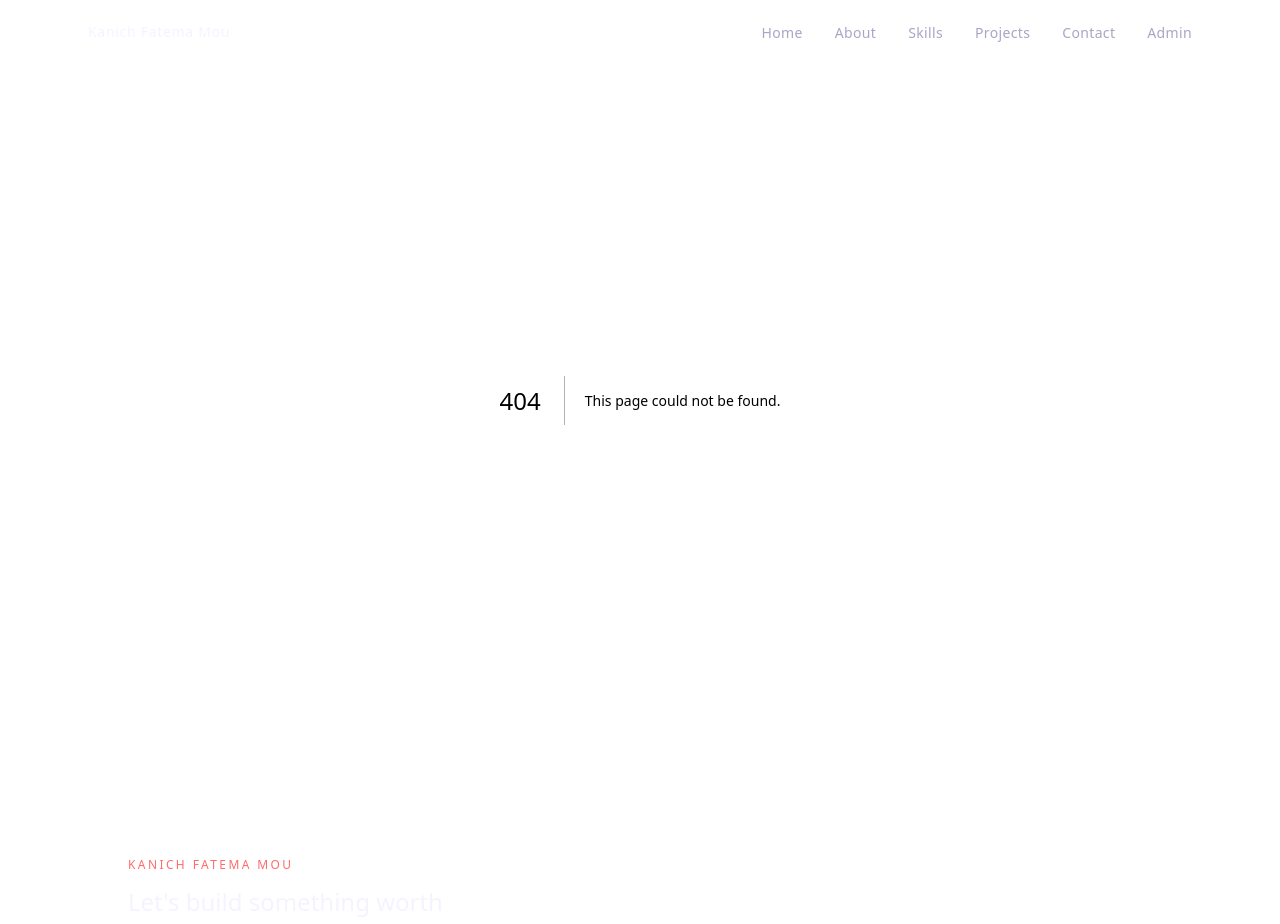
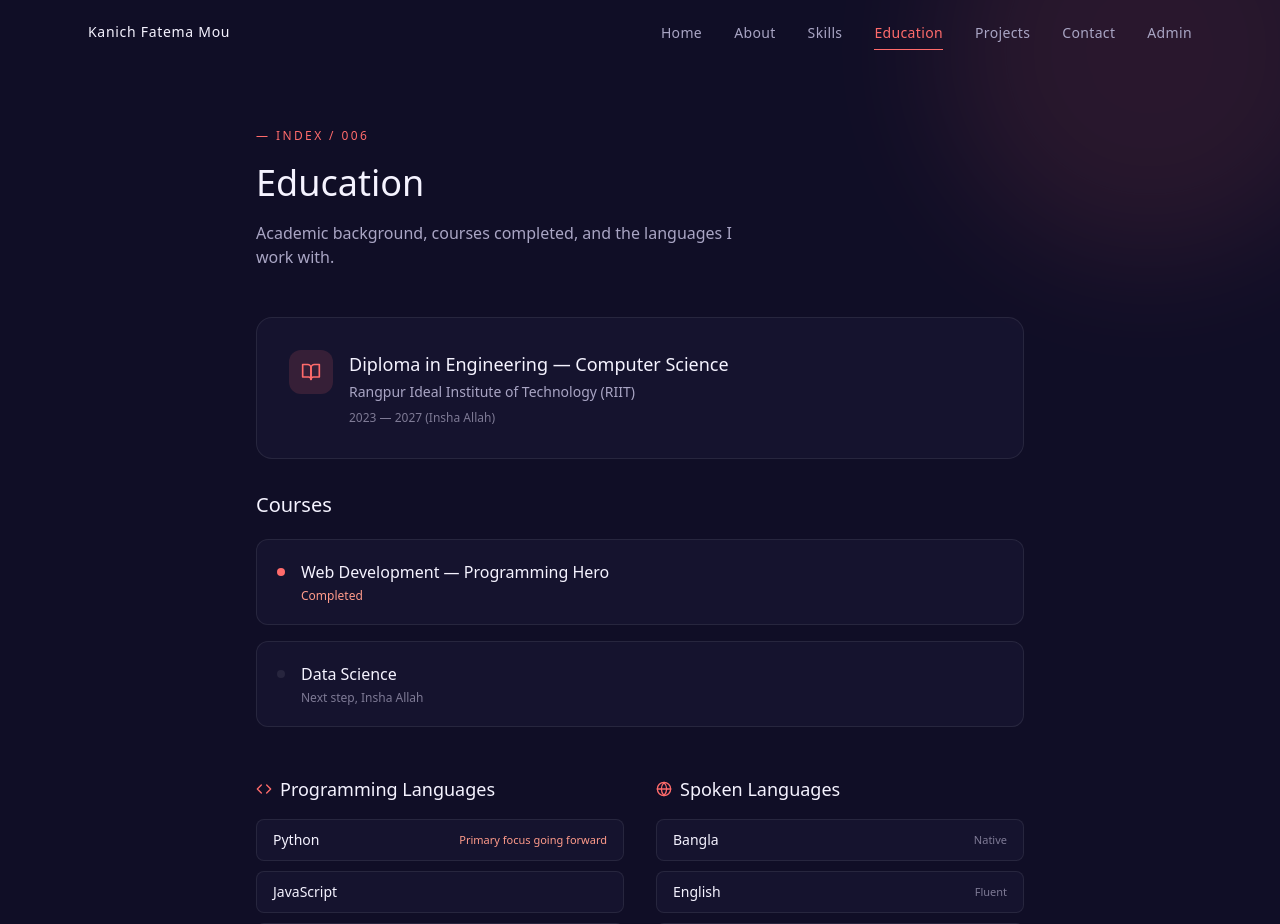
Before and after one commit to mouislambd/portfolio, a Next.js app: page /education in a window 1280 px wide. Before the commit this address had no page. Shown: the top 924 px of the page. Built offline with nearby package versions, Linux system fonts and the light colour scheme.

Commit message:
education added

```diff
--- /dev/null
+++ b/app/education/page.tsx
@@ -0,0 +1,9 @@
+import Education from '@/components/Education';
+
+export default function EducationPage() {
+    return (
+        <main>
+            <Education />
+        </main>
+    );
+}
--- /dev/null
+++ b/components/Education.tsx
@@ -0,0 +1,192 @@
+'use client';
+
+import { motion } from 'framer-motion';
+import { FiBookOpen, FiCode, FiGlobe, FiTrendingUp } from 'react-icons/fi';
+
+const container = {
+    hidden: {},
+    show: {
+        transition: {
+            staggerChildren: 0.1,
+            delayChildren: 0.1,
+        },
+    },
+};
+
+const item = {
+    hidden: { opacity: 0, y: 20 },
+    show: {
+        opacity: 1,
+        y: 0,
+        transition: { duration: 0.6, ease: [0.16, 1, 0.3, 1] as const },
+    },
+};
+
+const programmingLanguages = [
+    { name: 'Python', note: 'Primary focus going forward' },
+    { name: 'JavaScript', note: '' },
+    { name: 'TypeScript', note: '' },
+    { name: 'Java', note: '' },
+];
+
+const spokenLanguages = [
+    { name: 'Bangla', level: 'Native' },
+    { name: 'English', level: 'Fluent' },
+    { name: 'Hindi', level: 'Understandable' },
+];
+
+export default function Education() {
+    return (
+        <section className="relative min-h-screen px-6 pt-32 pb-24 overflow-hidden">
+            <div
+                className="absolute -top-40 -right-20 w-[420px] h-[420px] rounded-full bg-coral opacity-10 blur-3xl pointer-events-none"
+                aria-hidden="true"
+            />
+
+            <motion.div
+                variants={container}
+                initial="hidden"
+                animate="show"
+                className="max-w-3xl mx-auto"
+            >
+                <motion.span
+                    variants={item}
+                    className="block font-mono text-xs tracking-[0.2em] text-coral mb-4"
+                >
+                    — INDEX / 006
+                </motion.span>
+
+                <motion.h1
+                    variants={item}
+                    className="font-display text-3xl sm:text-4xl font-medium leading-tight text-text-primary mb-4"
+                >
+                    Education
+                </motion.h1>
+
+                <motion.p
+                    variants={item}
+                    className="text-text-secondary text-sm sm:text-base max-w-lg mb-12"
+                >
+                    Academic background, courses completed, and the languages I work with.
+                </motion.p>
+
+                {/* Institution Card */}
+                <motion.div
+                    variants={item}
+                    className="bg-ink-card border border-ink-line rounded-2xl p-6 sm:p-8 mb-8"
+                >
+                    <div className="flex items-start gap-4">
+                        <div className="w-11 h-11 rounded-xl bg-coral-dim flex items-center justify-center shrink-0">
+                            <FiBookOpen className="text-coral" size={20} />
+                        </div>
+                        <div>
+                            <h2 className="text-text-primary text-lg font-medium">
+                                Diploma in Engineering — Computer Science
+                            </h2>
+                            <p className="text-text-secondary text-sm mt-1">
+                                Rangpur Ideal Institute of Technology (RIIT)
+                            </p>
+                            <p className="font-mono text-xs text-text-muted mt-2">
+                                2023 — 2027 (Insha Allah)
+                            </p>
+                        </div>
+                    </div>
+                </motion.div>
+
+                {/* Courses */}
+                <motion.div variants={item} className="mb-12">
+                    <h3 className="font-display text-xl font-medium text-text-primary mb-5">
+                        Courses
+                    </h3>
+
+                    <div className="flex flex-col gap-4">
+                        <div className="flex items-start gap-4 bg-ink-card border border-ink-line rounded-xl p-5">
+                            <span className="w-2 h-2 rounded-full bg-coral mt-2 shrink-0" />
+                            <div>
+                                <p className="text-text-primary text-sm sm:text-base font-medium">
+                                    Web Development — Programming Hero
+                                </p>
+                                <p className="text-coral-soft text-xs mt-1 font-mono">
+                                    Completed
+                                </p>
+                            </div>
+                        </div>
+
+                        <div className="flex items-start gap-4 bg-ink-card border border-ink-line rounded-xl p-5">
+                            <span className="w-2 h-2 rounded-full bg-ink-line mt-2 shrink-0" />
+                            <div>
+                                <p className="text-text-primary text-sm sm:text-base font-medium">
+                                    Data Science
+                                </p>
+                                <p className="text-text-muted text-xs mt-1 font-mono">
+                                    Next step, Insha Allah
+                                </p>
+                            </div>
+                        </div>
+                    </div>
+                </motion.div>
+
+                {/* Languages */}
+                <motion.div variants={item} className="grid sm:grid-cols-2 gap-8 mb-12">
+                    <div>
+                        <div className="flex items-center gap-2 mb-4">
+                            <FiCode className="text-coral" size={16} />
+                            <h3 className="font-display text-lg font-medium text-text-primary">
+                                Programming Languages
+                            </h3>
+                        </div>
+                        <div className="flex flex-col gap-2.5">
+                            {programmingLanguages.map((lang) => (
+                                <div
+                                    key={lang.name}
+                                    className="flex items-center justify-between bg-ink-card border border-ink-line rounded-lg px-4 py-2.5"
+                                >
+                                    <span className="text-text-primary text-sm">{lang.name}</span>
+                                    {lang.note && (
+                                        <span className="text-coral-soft text-[11px] font-mono">
+                                            {lang.note}
+                                        </span>
+                                    )}
+                                </div>
+                            ))}
+                        </div>
+                    </div>
+
+                    <div>
+                        <div className="flex items-center gap-2 mb-4">
+                            <FiGlobe className="text-coral" size={16} />
+                            <h3 className="font-display text-lg font-medium text-text-primary">
+                                Spoken Languages
+                            </h3>
+                        </div>
+                        <div className="flex flex-col gap-2.5">
+                            {spokenLanguages.map((lang) => (
+                                <div
+                                    key={lang.name}
+                                    className="flex items-center justify-between bg-ink-card border border-ink-line rounded-lg px-4 py-2.5"
+                                >
+                                    <span className="text-text-primary text-sm">{lang.name}</span>
+                                    <span className="text-text-muted text-[11px] font-mono">
+                                        {lang.level}
+                                    </span>
+                                </div>
+                            ))}
+                        </div>
+                    </div>
+                </motion.div>
+
+                {/* Future Growth */}
+                <motion.div
+                    variants={item}
+                    className="flex items-start gap-4 border-l-2 border-coral/40 pl-5"
+                >
+                    <FiTrendingUp className="text-coral mt-1 shrink-0" size={18} />
+                    <p className="text-text-secondary text-sm sm:text-base">
+                        Looking ahead, planning to grow further through advanced skills
+                        training and university-level academic pursuits, Insha Allah.
+                    </p>
+                </motion.div>
+            </motion.div>
+        </section>
+    );
+}
--- a/components/Navbar.tsx
+++ b/components/Navbar.tsx
@@ -10,6 +10,7 @@ const navLinks = [
   { name: 'Home', href: '/' },
   { name: 'About', href: '/about' },
   { name: 'Skills', href: '/skills' },
+  { name: 'Education', href: '/education' },
   { name: 'Projects', href: '/projects' },
   { name: 'Contact', href: '/contact' },
   { name: 'Admin', href: '/admin/login' },
```
